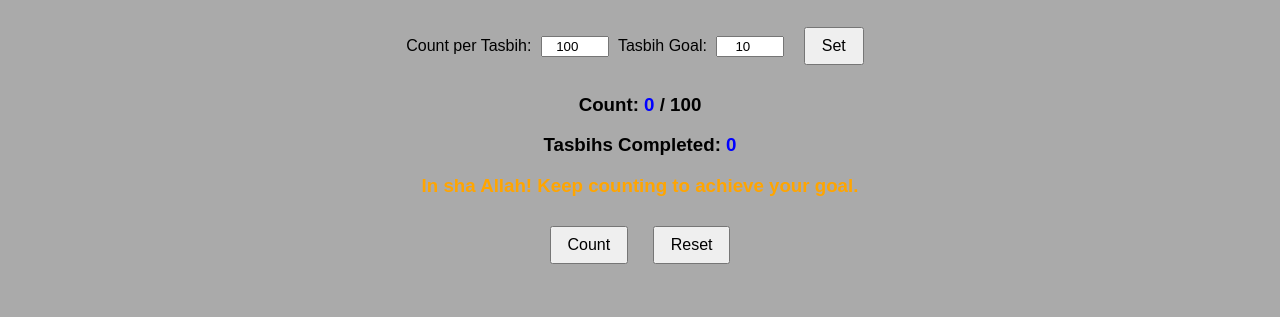
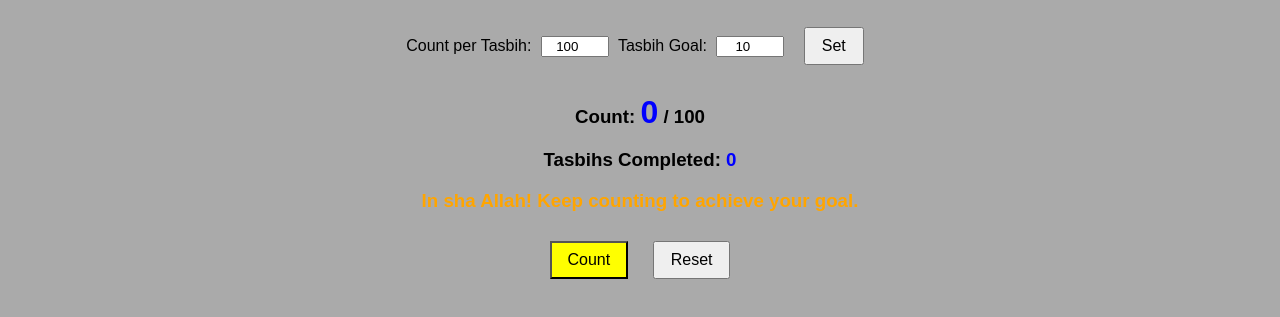
Before and after one commit to shafi21001/Tasbih-Pro-app, a plain HTML site: page index.html in a window 1280 px wide. Shown: the part 61-378 px from the top of the page. Drawn offline with Linux system fonts and the light colour scheme.

Commit message:
Update style.css

```diff
--- a/style.css
+++ b/style.css
@@ -22,11 +22,15 @@ button {
     cursor: pointer;
 }
 
-#count {
+#counter {
+    color: blue;
+    font-size: xx-large;
+}
+
+#cntbtn {
     background-color: yellow;
 }
 
-#counter,
 #tasbih-count {
     color: blue;
 }
```
